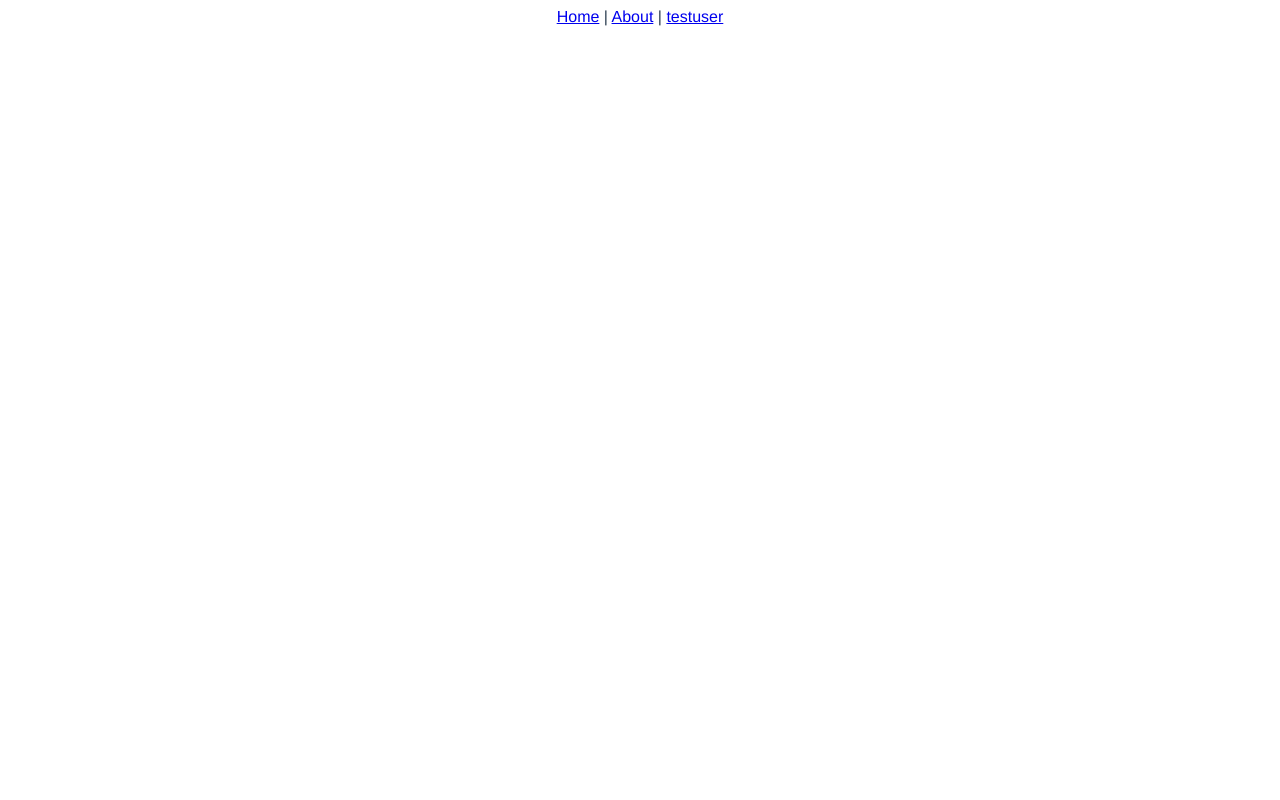
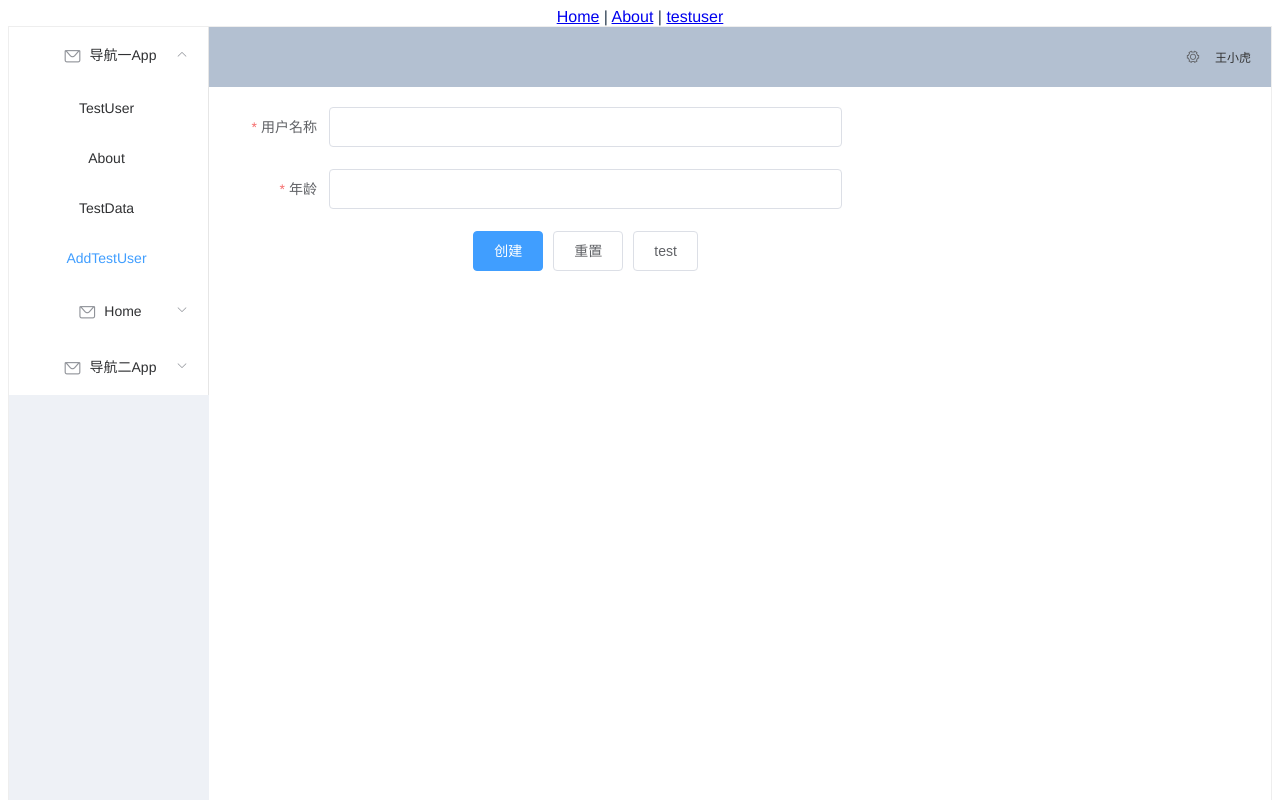
Before and after one commit to snailMai/vueDemo, a Vue app: page /AddTestUser in a window 1280 px wide. Shown: the top 800 px of the page. Built offline with nearby package versions, Linux system fonts and the light colour scheme.

Commit message:
实现新增testUser

```diff
--- a/src/router/index.js
+++ b/src/router/index.js
@@ -5,6 +5,7 @@ import Home from '../views/Home.vue'
 import App from "../App"
 import Menu from "../views/Menu"
 import TestData  from "../views/TestData";
+import AddTestUser  from "../views/AddTestUser";
 
 Vue.use(VueRouter)
 
@@ -14,7 +15,7 @@ const routes = [
     path: '/',
     name: '导航一App',
     component: Menu,
-    redirect:"/TestUser",
+    redirect:"/TestUser",   // 默认渠道/TestUser
     children: [
       {
         path: '/TestUser',
@@ -30,6 +31,11 @@ const routes = [
         path: '/TestData',
         name: 'TestData',
         component: TestData
+      },
+      {
+        path: '/AddTestUser',
+        name: 'AddTestUser',
+        component: AddTestUser
       }
     ]
   },
--- /dev/null
+++ b/src/views/AddTestUser.vue
@@ -0,0 +1,89 @@
+
+<template>
+<!--    model用来绑定数据，rule是用来绑定校验规则,ref,传递参数 -->
+    <el-form style="width: 60%" :model="ruleForm" :rules="rules" ref="ruleForm" label-width="100px" class="demo-ruleForm">
+<!--el-form-item元素的prop属性绑定字段名name，表单验证时，就会验证el-input元素绑定的变量ruleForm.name的值是否符合验证规则-->
+<!--ruleForm 获取 prop传入的信息-->
+        <el-form-item label="用户名称" prop="username">
+            <el-input v-model="ruleForm.username"></el-input>
+        </el-form-item>
+        <el-form-item label="年龄" prop="age">
+            <el-input v-model="ruleForm.age"></el-input>
+        </el-form-item>
+
+        <el-form-item>
+            <el-button type="primary" @click="submitForm('ruleForm')">创建</el-button>
+            <el-button @click="resetForm('ruleForm')">重置</el-button>
+            <el-button @click="test">test</el-button>
+        </el-form-item>
+    </el-form>
+</template>
+
+
+<script>
+    export default {
+        data() {
+            return {
+                ruleForm: {
+                    username: '',  // ''填入就是默认值
+                    age: ''
+                },
+                rules: {
+                    username: [
+                        // required是否必须，message提示信息（不填时），trigger什么时候触发，blur，焦点不在这一行时
+                        { required: true, message: '用户名不能为空', trigger: 'blur' },
+                        { min: 2, max: 20, message: '长度在 2 到 20 个字符', trigger: 'blur' }
+                    ],
+                    age: [
+                        { required: true, message: '用户年龄不能为空', trigger: 'blur' },
+                        { min: 1, max: 3, message: '长度在 1 到 3 个字符', trigger: 'blur' }
+                    ]
+                }
+            };
+        },
+        methods: {
+            test(){
+                // console.log(this.ruleForm)
+                // alert(this.ruleForm) 只会输出对象
+                alert(this.ruleForm.username + " : " + this.ruleForm.age)
+            },
+            submitForm(formName) {
+                const _this = this // 箭头函数可以使用this
+                // this.$refs[formName] 获取formName内容
+                this.$refs[formName].validate((valid) => {
+                    if (valid) {
+                        // console.log(this.ruleForm)
+                        // alert('submit!');
+                        axios.post('http://localhost:8081/testuser/addTestUser/', this.ruleForm).then(function (resp) {
+                            // this.tableData=resp.data  // 这里边的this指的是回调  this 区分2
+
+                            // loading: true   // 加载,暂时是失败的
+                            console.log(resp)
+                            if (resp != null){
+                                _this.$alert("用户\"" + _this.ruleForm.username + "\"添加成功!", '消息', {
+                                    confirmButtonText: '确定',
+                                    callback: action => {
+                                        _this.$router.push('/testuser')
+                                    }
+                                });
+                                // _this.$message('添加成功')  // 只在界面上方显示'添加成功'
+                                // alert('Create TestUser success')
+                                // _this.$router.push('/testuser')  // 跳转到/testuser
+                            }else {
+                                alert('Create TestUser Failed, please check your input')
+                            }
+
+                        })
+                    } else {
+                        console.log('error submit!!');
+                        alert('please check your input')
+                        // return false;
+                    }
+                });
+            },
+            resetForm(formName) {
+                this.$refs[formName].resetFields();
+            }
+        }
+    }
+</script>
```
